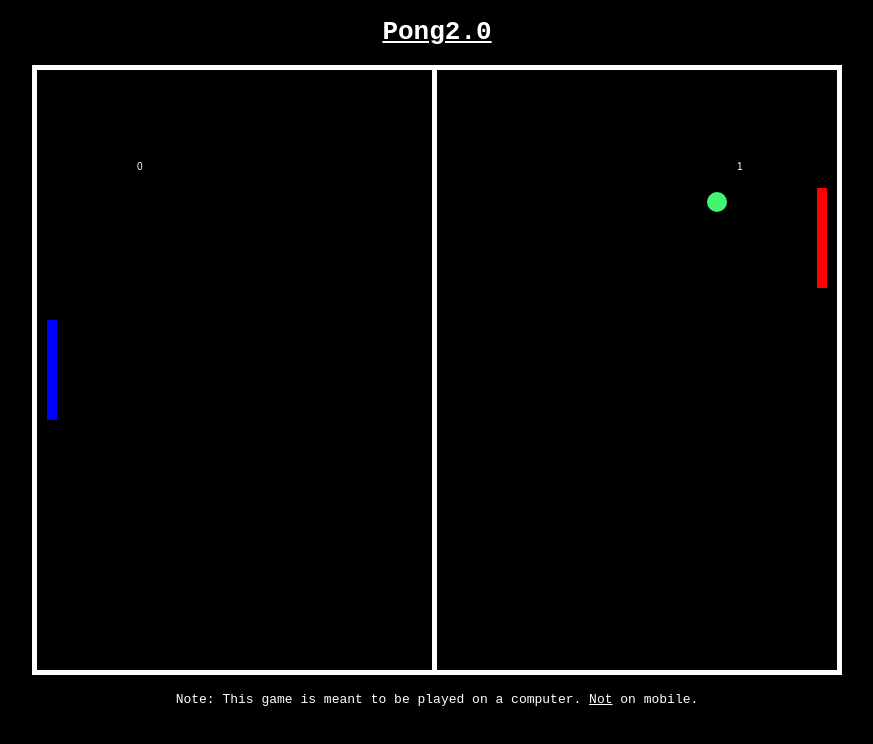
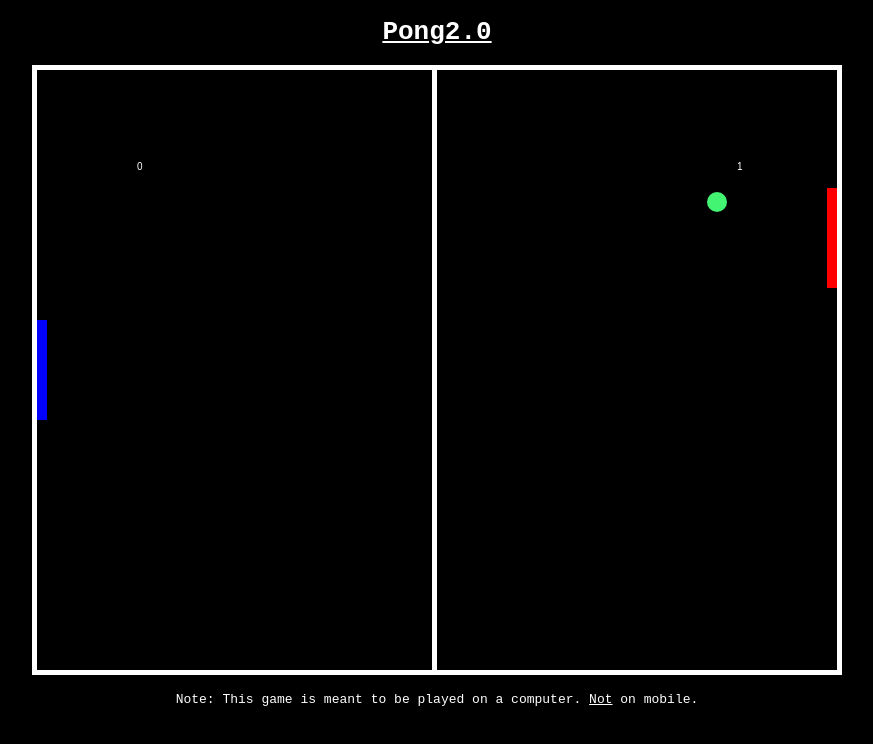
Before and after one commit to PDX-Rice/Pong2.0, a plain HTML site: page index.html in a window 1280 px wide. Shown: the whole page, without its empty margins (203-1076 px from the left). Drawn offline with Linux system fonts and the light colour scheme.

Commit message:
Update index.html

```diff
--- a/index.html
+++ b/index.html
@@ -130,9 +130,9 @@
         colorRect(0,0,canvas.width,canvas.height,'black');
         colorRect(395,0,5,800,'white');
         //Left paddle
-        colorRect(10,paddleLY,10,100,'blue');
+        colorRect(0,paddleLY,10,100,'blue');
         //Right paddle
-        colorRect(780,paddleRY,10,100,'red');
+        colorRect(790,paddleRY,10,100,'red');
         //Ball
         colorCircle(ballX, ballY, 10)
         canvasContext.fillStyle = 'white';
```
